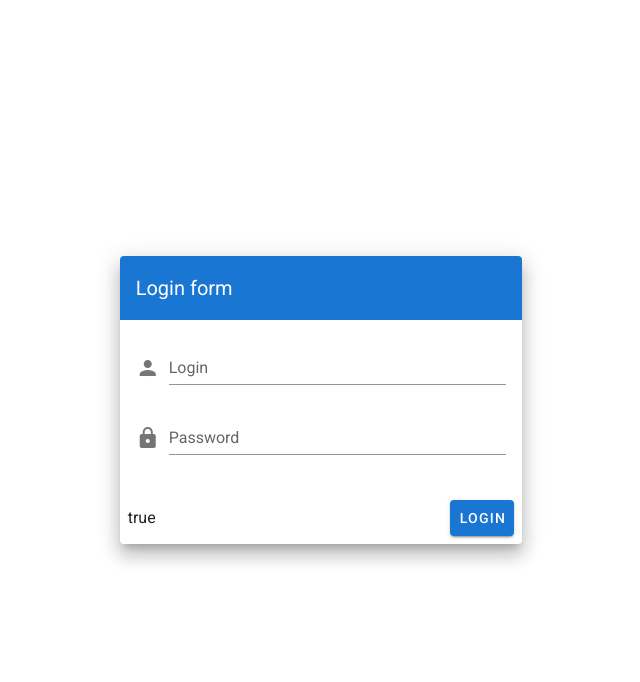
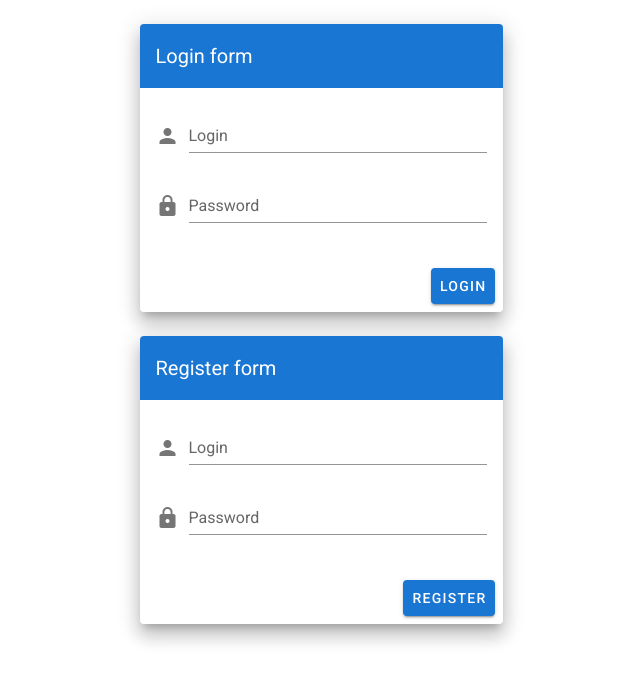
Before and after one commit to felipe-muner/auth-vue-vuex-node-jwt, a Vue app in the folder client/: page /dashboard in a window 1280 px wide. Shown: the top 682 px of the page, without its empty margins (319-959 px from the left). Built offline with nearby package versions, Linux system fonts and the light colour scheme.

Commit message:
set dashboard component

```diff
--- a/client/src/App.vue
+++ b/client/src/App.vue
@@ -1,37 +1,7 @@
 <template>
   <v-app>
-    <v-content>
-      <v-container class="fill-height" fluid>
-        <v-row align="center" justify="center">
-          <v-col cols="12" sm="8" md="4">
-            <v-card class="elevation-12">
-              <v-toolbar color="primary" dark flat>
-                <v-toolbar-title>Login form</v-toolbar-title>
-                <v-spacer />
-              </v-toolbar>
-              <v-card-text>
-                <v-form>
-                  <v-text-field label="Login" name="login" prepend-icon="person" type="text" />
-
-                  <v-text-field
-                    id="password"
-                    label="Password"
-                    name="password"
-                    prepend-icon="lock"
-                    type="password"
-                  />
-                </v-form>
-              </v-card-text>
-              <v-card-actions>
-                {{isUserLoggedIn}}
-                <v-spacer />
-                <v-btn color="primary">Login</v-btn>
-              </v-card-actions>
-            </v-card>
-          </v-col>
-        </v-row>
-      </v-container>
-    </v-content>
+    <AuthArea v-if="!isUserLoggedIn"></AuthArea>
+    <Dashboard v-if="isUserLoggedIn"></Dashboard>
   </v-app>
 </template>
 
@@ -51,17 +21,12 @@ export default {
   data: () => ({}),
   computed: {
     ...mapState({
-      isUserLoggedIn: state => state.authArea.isUserLoggedIn,
-      user: state => state.authArea.user
+      isUserLoggedIn: state => state.authArea.isUserLoggedIn
     })
   },
   methods: {
     ...mapActions(["typeMethod"])
   },
-  created() {
-    setTimeout(() => {
-      this.typeMethod();
-    }, 2000);
-  }
+  created() {}
 };
 </script>
--- a/client/src/components/auth/Authorization.vue
+++ b/client/src/components/auth/Authorization.vue
@@ -1,13 +1,23 @@
 <template>
   <v-container>
     <v-row>
-      <v-col cols="12">tela de auth</v-col>
+      <v-col cols="12">
+        <Login />
+        <Register />
+      </v-col>
     </v-row>
   </v-container>
 </template>
 
 <script>
-export default {};
+import Login from "@/components/auth/Login.vue";
+import Register from "@/components/auth/Register.vue";
+export default {
+  components: {
+    Login,
+    Register
+  }
+};
 </script>
 
 <style>
--- /dev/null
+++ b/client/src/components/auth/Login.vue
@@ -0,0 +1,40 @@
+<template>
+  <v-content>
+    <v-container class="fill-height" fluid>
+      <v-row align="center" justify="center">
+        <v-col cols="12" sm="8" md="4">
+          <v-card class="elevation-12">
+            <v-toolbar color="primary" dark flat>
+              <v-toolbar-title>Login form</v-toolbar-title>
+              <v-spacer />
+            </v-toolbar>
+            <v-card-text>
+              <v-form>
+                <v-text-field label="Login" name="login" prepend-icon="person" type="text" />
+
+                <v-text-field
+                  id="password"
+                  label="Password"
+                  name="password"
+                  prepend-icon="lock"
+                  type="password"
+                />
+              </v-form>
+            </v-card-text>
+            <v-card-actions>
+              <v-spacer />
+              <v-btn color="primary">Login</v-btn>
+            </v-card-actions>
+          </v-card>
+        </v-col>
+      </v-row>
+    </v-container>
+  </v-content>
+</template>
+
+<script>
+export default {};
+</script>
+
+<style>
+</style>
--- /dev/null
+++ b/client/src/components/auth/Register.vue
@@ -0,0 +1,39 @@
+<template>
+  <v-content>
+    <v-container class="fill-height" fluid>
+      <v-row align="center" justify="center">
+        <v-col cols="12" sm="8" md="4">
+          <v-card class="elevation-12">
+            <v-toolbar color="primary" dark flat>
+              <v-toolbar-title>Register form</v-toolbar-title>
+              <v-spacer />
+            </v-toolbar>
+            <v-card-text>
+              <v-form>
+                <v-text-field label="Login" name="login" prepend-icon="person" type="text" />
+                <v-text-field
+                  id="password"
+                  label="Password"
+                  name="password"
+                  prepend-icon="lock"
+                  type="password"
+                />
+              </v-form>
+            </v-card-text>
+            <v-card-actions>
+              <v-spacer />
+              <v-btn color="primary">Register</v-btn>
+            </v-card-actions>
+          </v-card>
+        </v-col>
+      </v-row>
+    </v-container>
+  </v-content>
+</template>
+
+<script>
+export default {};
+</script>
+
+<style>
+</style>
--- a/client/src/components/dashboard/Dashboard.vue
+++ b/client/src/components/dashboard/Dashboard.vue
@@ -1,14 +1,123 @@
 <template>
-  <v-container>
-    <v-row>
-      <v-col cols="12">sou o dashboard</v-col>
-    </v-row>
-  </v-container>
+  <v-app id="inspire">
+    <v-navigation-drawer v-model="drawer" :clipped="$vuetify.breakpoint.lgAndUp" app>
+      <v-list dense>
+        <template v-for="item in items">
+          <v-row v-if="item.heading" :key="item.heading" align="center">
+            <v-col cols="6">
+              <v-subheader v-if="item.heading">{{ item.heading }}</v-subheader>
+            </v-col>
+            <v-col cols="6" class="text-center">
+              <a href="#!" class="body-2 black--text">EDIT</a>
+            </v-col>
+          </v-row>
+          <v-list-group
+            v-else-if="item.children"
+            :key="item.text"
+            v-model="item.model"
+            :prepend-icon="item.model ? item.icon : item['icon-alt']"
+            append-icon
+          >
+            <template v-slot:activator>
+              <v-list-item-content>
+                <v-list-item-title>{{ item.text }}</v-list-item-title>
+              </v-list-item-content>
+            </template>
+            <v-list-item v-for="(child, i) in item.children" :key="i" link>
+              <v-list-item-action v-if="child.icon">
+                <v-icon>{{ child.icon }}</v-icon>
+              </v-list-item-action>
+              <v-list-item-content>
+                <v-list-item-title>{{ child.text }}</v-list-item-title>
+              </v-list-item-content>
+            </v-list-item>
+          </v-list-group>
+          <v-list-item v-else :key="item.text" link>
+            <v-list-item-action>
+              <v-icon>{{ item.icon }}</v-icon>
+            </v-list-item-action>
+            <v-list-item-content>
+              <v-list-item-title>{{ item.text }}</v-list-item-title>
+            </v-list-item-content>
+          </v-list-item>
+        </template>
+      </v-list>
+    </v-navigation-drawer>
+
+    <v-app-bar :clipped-left="$vuetify.breakpoint.lgAndUp" app color="blue darken-3" dark>
+      <v-app-bar-nav-icon @click.stop="drawer = !drawer" />
+      <v-toolbar-title style="width: 300px" class="ml-0 pl-4">
+        <span class="hidden-sm-and-down">Google Contacts</span>
+      </v-toolbar-title>
+      <v-text-field
+        flat
+        solo-inverted
+        hide-details
+        prepend-inner-icon="mdi-magnify"
+        label="Search"
+        class="hidden-sm-and-down"
+      />
+      <v-spacer />
+      <v-btn icon>
+        <v-icon>mdi-apps</v-icon>
+      </v-btn>
+      <v-btn icon>
+        <v-icon>mdi-bell</v-icon>
+      </v-btn>
+      <v-btn icon large>
+        <v-avatar size="32px" item>
+          <v-img src="https://cdn.vuetifyjs.com/images/logos/logo.svg" alt="Vuetify" />
+        </v-avatar>
+      </v-btn>
+    </v-app-bar>
+    <v-content>
+      <v-container fluid>
+        <v-row align="center" justify="center">
+          <router-view></router-view>
+        </v-row>
+      </v-container>
+    </v-content>
+  </v-app>
 </template>
 
 <script>
-export default {};
+export default {
+  props: {
+    source: String
+  },
+  data: () => ({
+    dialog: false,
+    drawer: null,
+    items: [
+      { icon: "mdi-contacts", text: "Contacts" },
+      { icon: "mdi-history", text: "Frequently contacted" },
+      { icon: "mdi-content-copy", text: "Duplicates" },
+      {
+        icon: "mdi-chevron-up",
+        "icon-alt": "mdi-chevron-down",
+        text: "Labels",
+        model: true,
+        children: [{ icon: "mdi-plus", text: "Create label" }]
+      },
+      {
+        icon: "mdi-chevron-up",
+        "icon-alt": "mdi-chevron-down",
+        text: "More",
+        model: false,
+        children: [
+          { text: "Import" },
+          { text: "Export" },
+          { text: "Print" },
+          { text: "Undo changes" },
+          { text: "Other contacts" }
+        ]
+      },
+      { icon: "mdi-settings", text: "Settings" },
+      { icon: "mdi-message", text: "Send feedback" },
+      { icon: "mdi-help-circle", text: "Help" },
+      { icon: "mdi-cellphone-link", text: "App downloads" },
+      { icon: "mdi-keyboard", text: "Go to the old version" }
+    ]
+  })
+};
 </script>
-
-<style>
-</style>
--- a/client/src/router/index.js
+++ b/client/src/router/index.js
@@ -30,14 +30,26 @@ const router = new VueRouter({
 });
 
 router.beforeEach((to, from, next) => {
-  next();
-  // store
-  //   .dispatch("auth/authenticate")
-  //   .then((response) => {
-  //     next();
-  //   })
-  //   .catch((error) => {});
+  const { isUserLoggedIn } = store.state.authArea;
+  if (!isUserLoggedIn && to.path !== "/auth") {
+    router.push({ name: "auth" });
+  }
+  //   //   debugger;
+  //   router.push({ name: "auth" });
+  //   next();
+  // } else {
+  //   debugger;
+  // }
 });
+
+//   if (isUserLoggedIn && from)
+//     store
+//       .dispatch("auth/authenticate")
+//       .then((response) => {
+//         next();
+//       })
+//       .catch((error) => {});
+// });
 
 // router.beforeEach((to, from, next) => {
 //   store.dispatch('auth/authenticate').then(response => {
--- a/client/src/store/authArea.js
+++ b/client/src/store/authArea.js
@@ -4,7 +4,7 @@ export default {
   namespace: true,
   state: {
     isUserLoggedIn: false,
-    user: { nome: "felipe" },
+    user: "",
   },
   getters: {},
   mutations: {
@@ -14,7 +14,7 @@ export default {
   },
   actions: {
     async typeMethod({ commit, state }) {
-      commit("TYPE_MUTATION", true);
+      commit("TYPE_MUTATION", "");
     },
   },
 };
--- a/client/src/views/AuthArea.vue
+++ b/client/src/views/AuthArea.vue
@@ -1,7 +1,6 @@
 <template>
   <div class="home">
-    sou a AuthArea
-    <AuthArea msg="Welcome to Your Vue.js App" />
+    <AuthArea />
   </div>
 </template>
 
@@ -10,7 +9,6 @@
 import AuthArea from "@/components/auth/Authorization.vue";
 
 export default {
-  name: "Home",
   components: {
     AuthArea
   }
--- a/client/src/views/Dashboard.vue
+++ b/client/src/views/Dashboard.vue
@@ -1,7 +1,6 @@
 <template>
-  <div class="home">
-    sou a Dashboard
-    <Dashboard msg="Welcome to Your Vue.js App" />
+  <div>
+    <Dashboard />
   </div>
 </template>
 
@@ -10,7 +9,6 @@
 import Dashboard from "@/components/dashboard/Dashboard.vue";
 
 export default {
-  name: "Home",
   components: {
     Dashboard
   }
```
